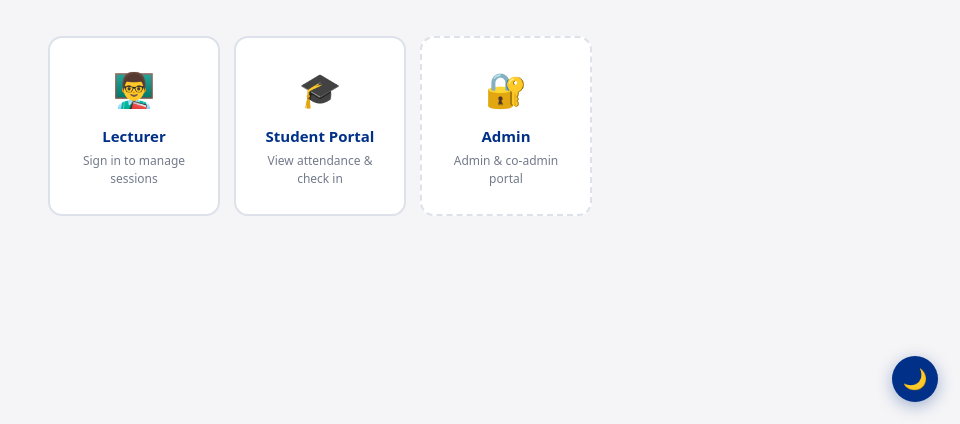
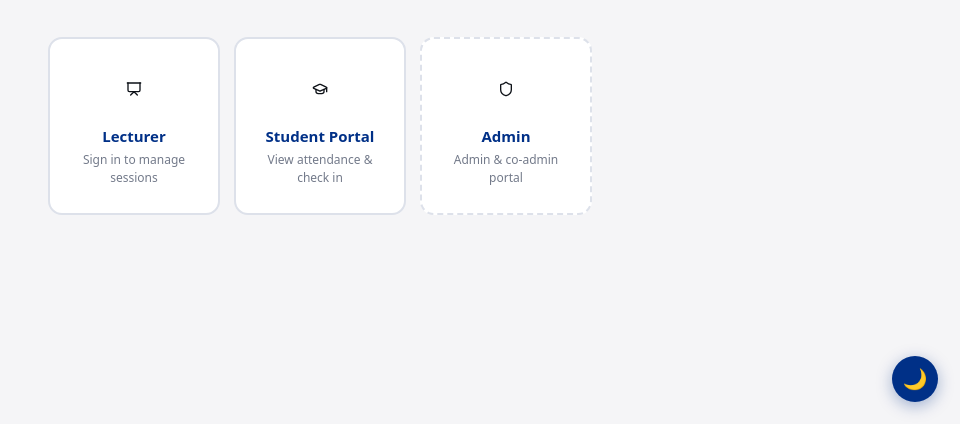
Before and after one commit to Gershom-Tetteh-Amanor/ATTENDANCE-SYSTEM-01, a plain HTML site: page index.html in a window 1280 px wide. Shown: the part 376-800 px from the top of the page, without its empty margins (320-1280 px from the left). Drawn offline with nearby package versions, Linux system fonts and the light colour scheme; no server answers.

Commit message:
Add icon manager script to index.html

```diff
--- a/index.html
+++ b/index.html
@@ -392,6 +392,8 @@
   <script src="https://www.gstatic.com/firebasejs/9.23.0/firebase-database-compat.js"></script>
   <script src="https://cdnjs.cloudflare.com/ajax/libs/qrcodejs/1.0.0/qrcode.min.js"></script>
   <script src="https://cdnjs.cloudflare.com/ajax/libs/xlsx/0.18.5/xlsx.full.min.js"></script>
+  <!-- Icon Manager with Lucide Icons (Professional & Free) -->
+<script src="assets/js/icon-manager.js"></script>
 </head>
 <body>
 
```
